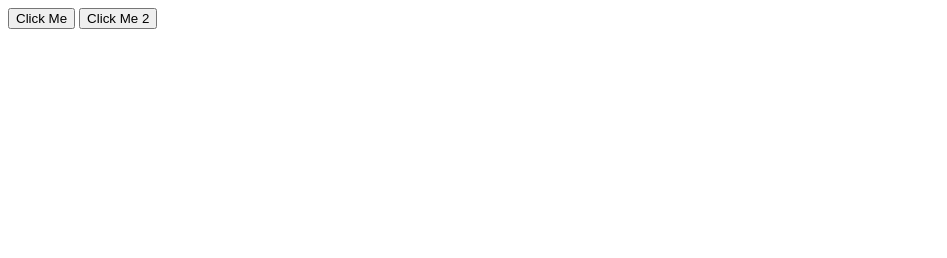
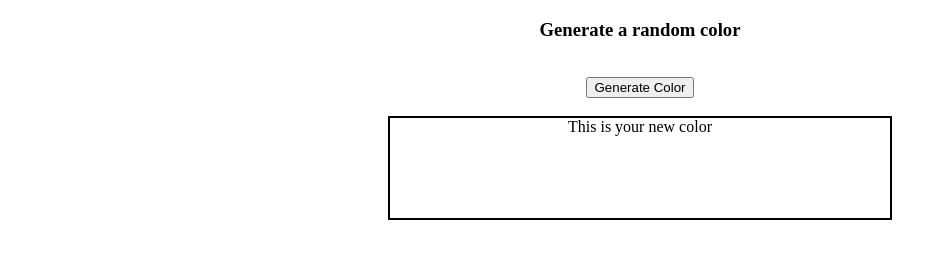
Before and after one commit to binayjy8/DOM-EV, a plain HTML site: page index.html in a window 1280 px wide. Shown: the whole page, without its empty margins (0-947 px from the left). Drawn offline with Linux system fonts and the light colour scheme.

Commit message:
code added

```diff
--- a/app.js
+++ b/app.js
@@ -1,19 +1,19 @@
-let btns = document.querySelectorAll("button");
+// let btns = document.querySelectorAll("button");
 
-for(btn of btns) {
-    // btn.onclick = sayHello;
-    // btn.onmouseenter = function () {
-    //     console.log("you enter a button");
-    // }
+// for(btn of btns) {
+//     // btn.onclick = sayHello;
+//     // btn.onmouseenter = function () {
+//     //     console.log("you enter a button");
+//     // }
 
-    btn.addEventListener("click", sayHello);
-    btn.addEventListener("click", sayName);
-}
+//     btn.addEventListener("click", sayHello);
+//     btn.addEventListener("click", sayName);
+// }
 
-function sayHello() {
-    alert("Hi Baby");
-}
+// function sayHello() {
+//     alert("Hi Baby");
+// }
 
-function sayName () {
-    alert("My Village");
-}
+// function sayName () {
+//     alert("My Village");
+// }
--- a/index.html
+++ b/index.html
@@ -7,8 +7,15 @@
     <link rel="stylesheet" href="style.css">
 </head>
 <body>
-    <button>Click Me</button>
-    <button>Click Me 2</button>
+    <!-- <button>Click Me</button>
+    <button>Click Me 2</button> -->
+
+    <h3>Generate a random color</h3>
+    <br>
+    <button>Generate Color</button>
+    <br>
+    <br>
+    <div>This is your new color</div>
     <script src="app.js"></script>
 </body>
 </html>
--- a/style.css
+++ b/style.css
@@ -0,0 +1,10 @@
+body {
+    text-align: center;
+}
+
+div {
+    height: 100px;
+    width: 500px;
+    border: 2px solid black;
+    margin: auto;
+}
```
